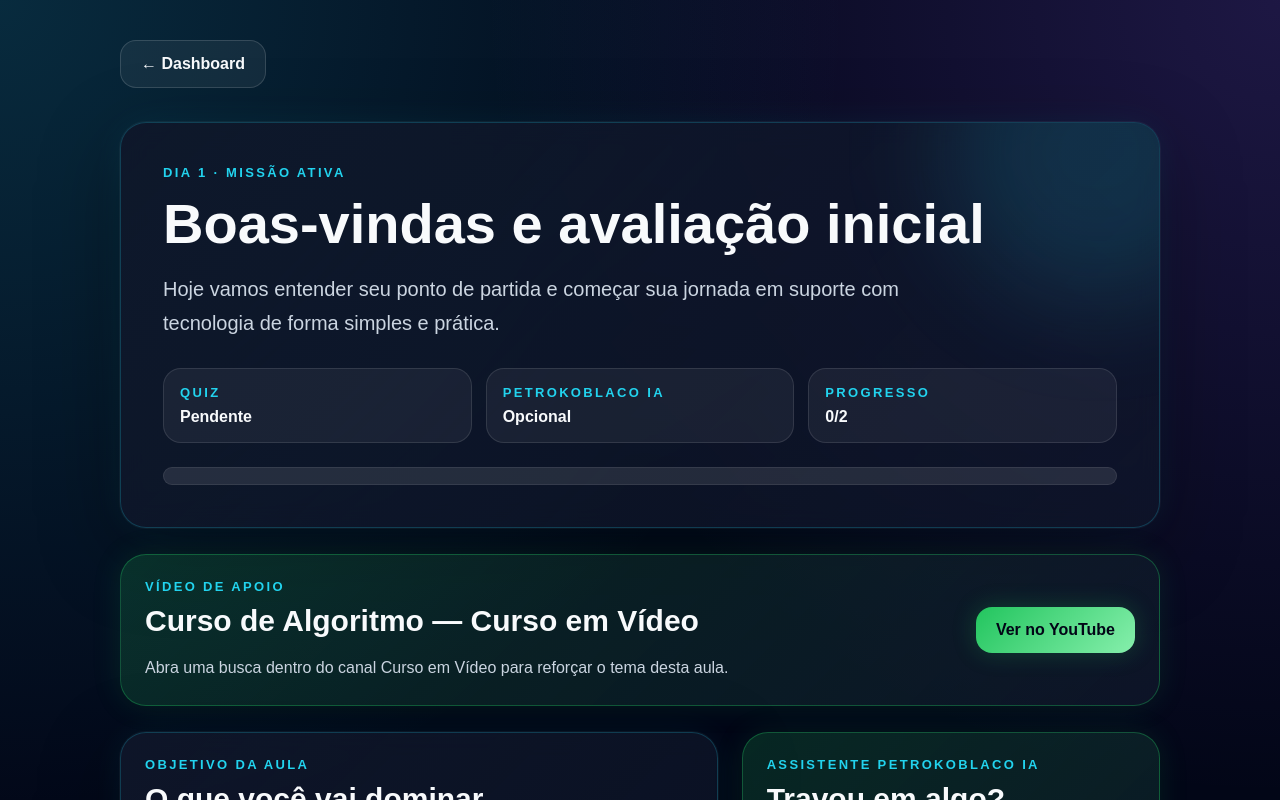
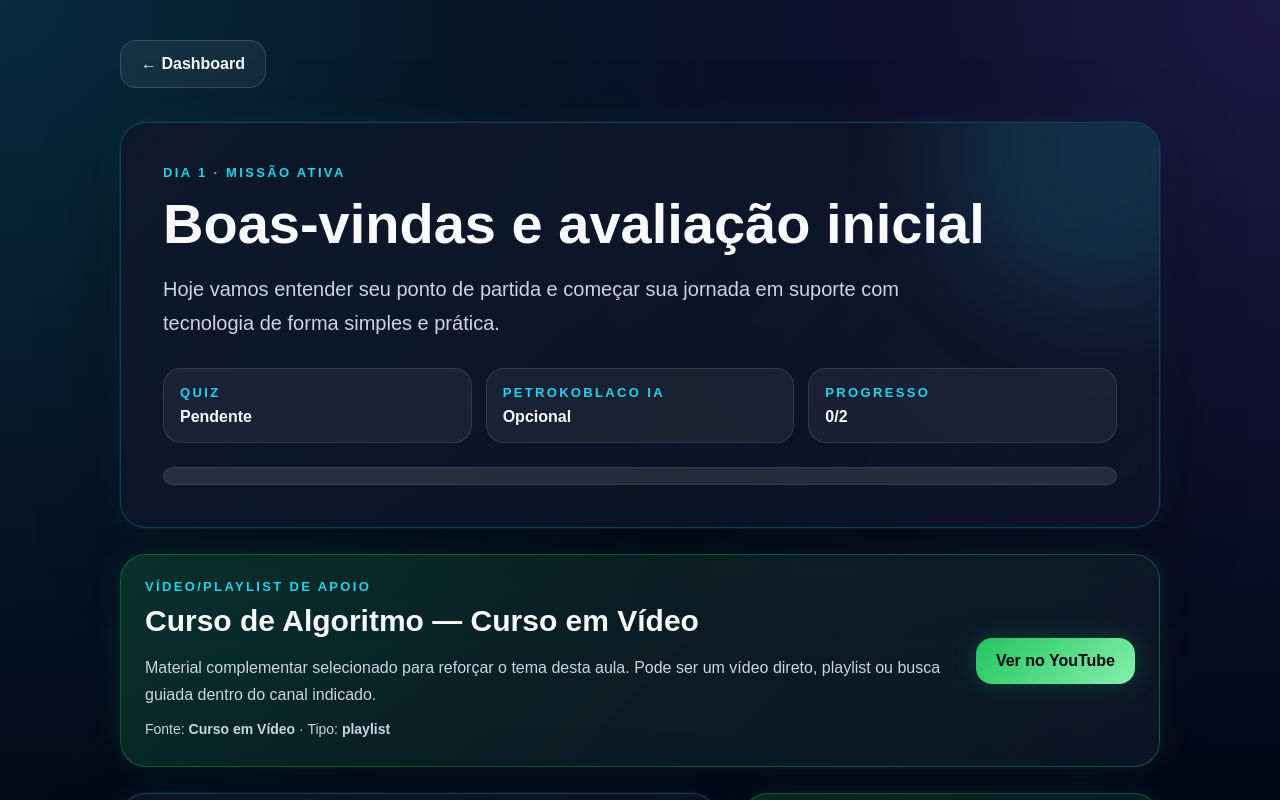
Before and after one commit to HanzSolo66/suporte-tech-30-dias, a Next.js app in the folder apps/web/: page /aulas/dia-1 in a window 1280 px wide. Shown: the top 800 px of the page. Built offline with nearby package versions, Linux system fonts and the light colour scheme.

Commit message:
Refina texto dos videos de apoio

```diff
--- a/apps/web/app/aulas/[day]/page.tsx
+++ b/apps/web/app/aulas/[day]/page.tsx
@@ -337,13 +337,27 @@ export default function DynamicLessonPage({ params }: PageProps) {
             }}
           >
             <div>
-              <p style={neon.eyebrow}>Vídeo de apoio</p>
+              <p style={neon.eyebrow}>Vídeo/playlist de apoio</p>
               <h2 style={{ fontSize: "30px", margin: "10px 0" }}>
                 {videoLink.title}
               </h2>
+
               <p style={{ ...neon.muted, marginBottom: 0 }}>
-                Abra uma busca dentro do canal Curso em Vídeo para reforçar o
-                tema desta aula.
+                Material complementar selecionado para reforçar o tema desta
+                aula. Pode ser um vídeo direto, playlist ou busca guiada dentro
+                do canal indicado.
+              </p>
+
+              <p
+                style={{
+                  ...neon.muted,
+                  marginTop: "10px",
+                  marginBottom: 0,
+                  fontSize: "14px",
+                }}
+              >
+                Fonte: <strong>{videoLink.source}</strong> · Tipo:{" "}
+                <strong>{videoLink.type}</strong>
               </p>
             </div>
 
```
